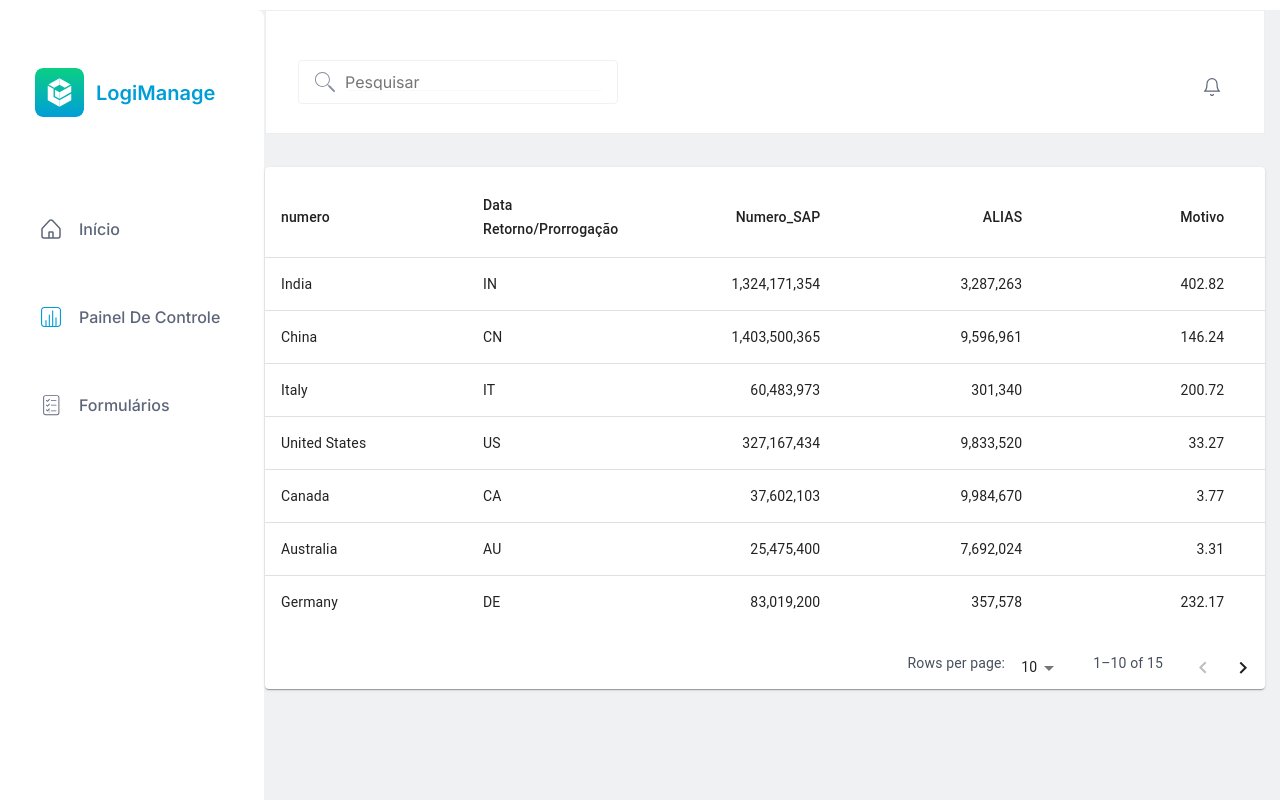
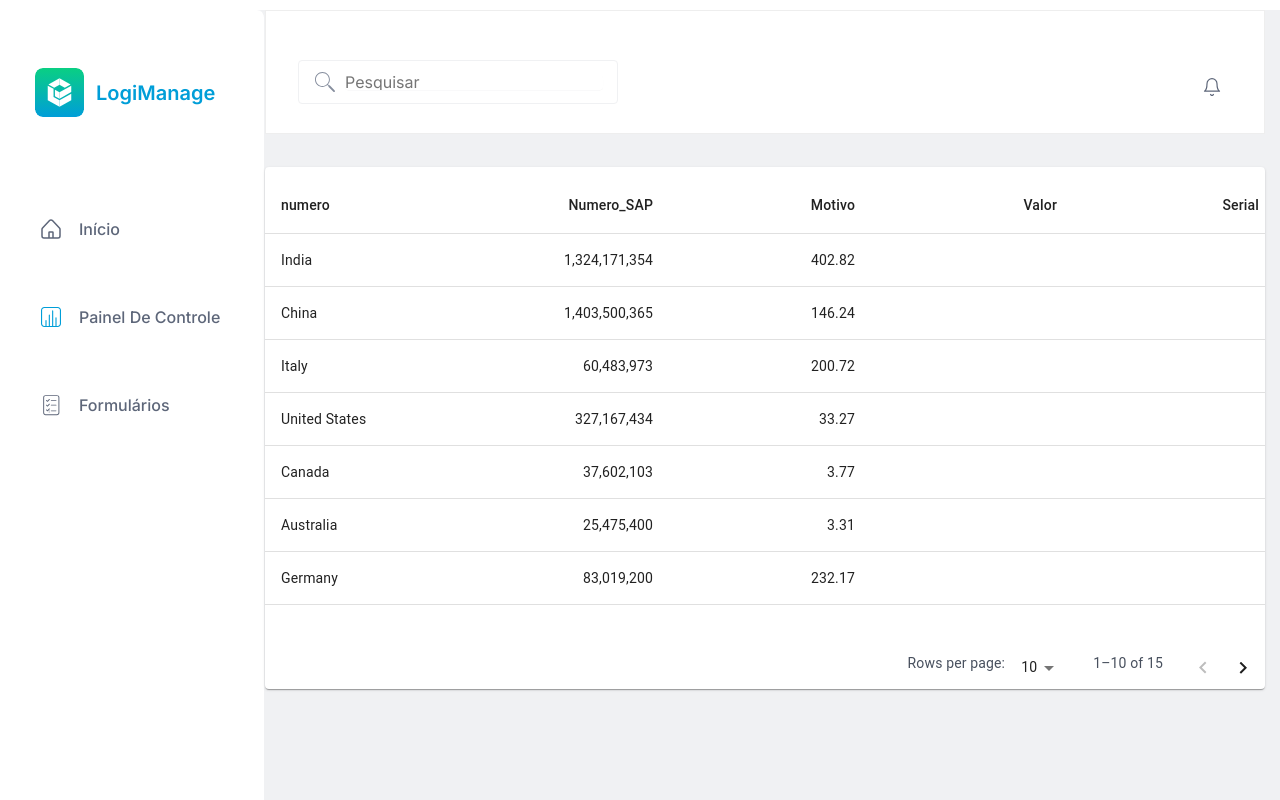
Before and after one commit to MateusOlv/Sistema_de_Gerenciamento, a React (Create React App) app: page /painel-de-controle in a window 1280 px wide. Shown: the top 800 px of the page. Built offline with nearby package versions, Linux system fonts and the light colour scheme; a web font is replaced by a local one.

Commit message:
remove: remoção de campos do formulário e da tabela nas páginas Formularios.jsx e PainelDeControle.jsx respectivamente

```diff
--- a/src/components/Formularios/Formulario.jsx
+++ b/src/components/Formularios/Formulario.jsx
@@ -143,9 +143,6 @@ function Formulario(){
                     <label htmlFor="">Valor: </label>
                     <input type="number" />
 
-                    <label htmlFor="">Part Number: </label>
-                    <input type="number" />
-
                     <label htmlFor="">Serial Number: </label>
                     <input type="number" />
                 </section>
--- a/src/components/TableContainer/TableContainer.jsx
+++ b/src/components/TableContainer/TableContainer.jsx
@@ -10,17 +10,9 @@ import TableRow from '@mui/material/TableRow';
 
 const columns = [
   { id: 'numero', label: 'numero', minWidth: 170 },
-  { id: 'code', label: 'Data Retorno/Prorrogação', minWidth: 100 },
   {
     id: 'Numero_SAP',
     label: 'Numero_SAP',
-    minWidth: 170,
-    align: 'right',
-    format: (value) => value.toLocaleString('en-US'),
-  },
-  {
-    id: 'ALIAS',
-    label: 'ALIAS',
     minWidth: 170,
     align: 'right',
     format: (value) => value.toLocaleString('en-US'),
@@ -35,13 +27,6 @@ const columns = [
   {
     id: 'Valor',
     label: 'Valor',
-    minWidth: 170,
-    align: 'right',
-    format: (value) => value.toFixed(2),
-  },
-  {
-    id: 'Part Number',
-    label: 'Part Number',
     minWidth: 170,
     align: 'right',
     format: (value) => value.toFixed(2),
```
